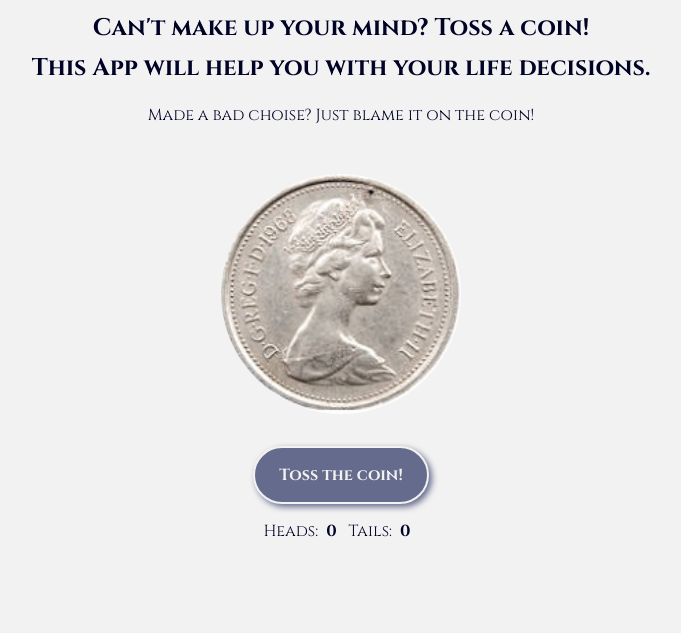
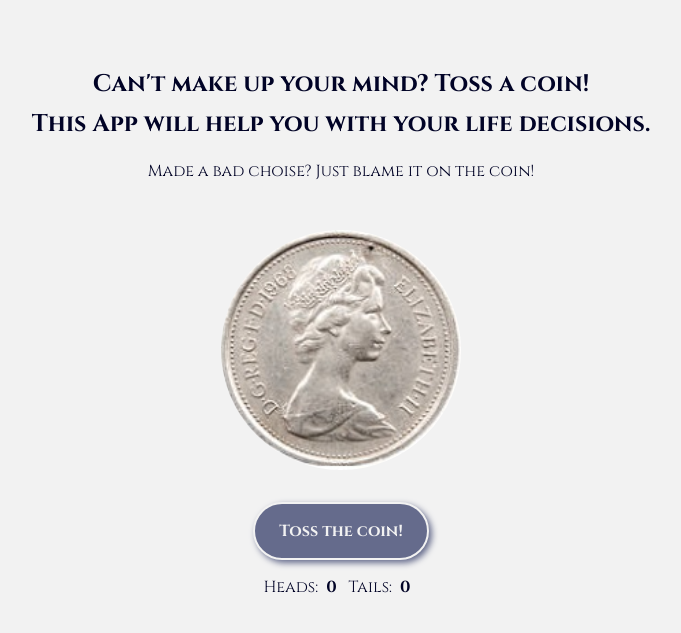
Before and after one commit to ZoltanSzokodi/Coin-Tossing-Game, a plain HTML site: page index.html in a window 1280 px wide. Shown: the whole page, without its empty margins (299-980 px from the left). Drawn offline with Linux system fonts and the light colour scheme.

Commit message:
Added margin

```diff
--- a/style.css
+++ b/style.css
@@ -8,8 +8,8 @@ h2 {
     margin: .25rem;
 }
 
-div.container {
-    margin: auto;
+.container {
+    margin: 4rem;
     display: flex;
     flex-direction: column;
     align-items: center;
```
